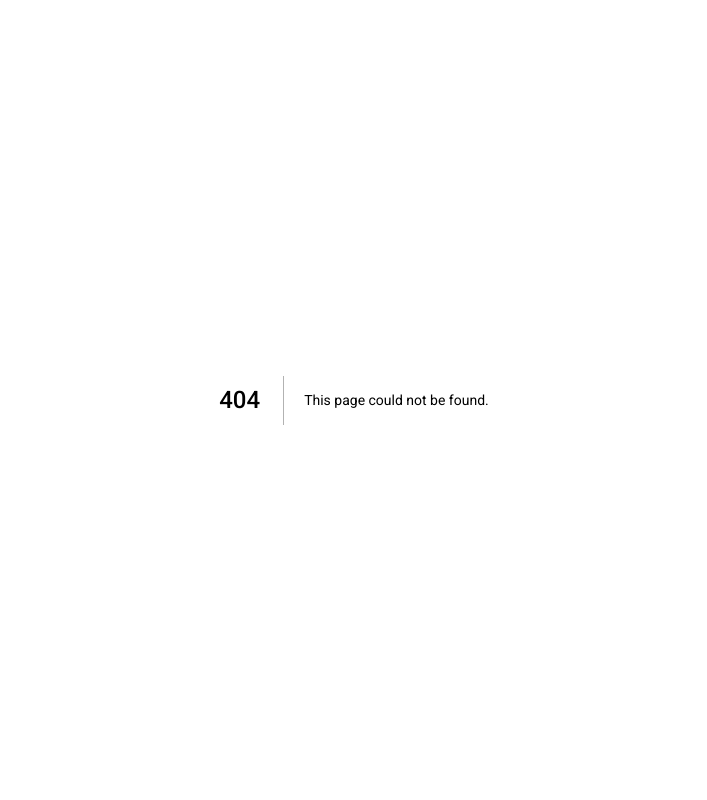
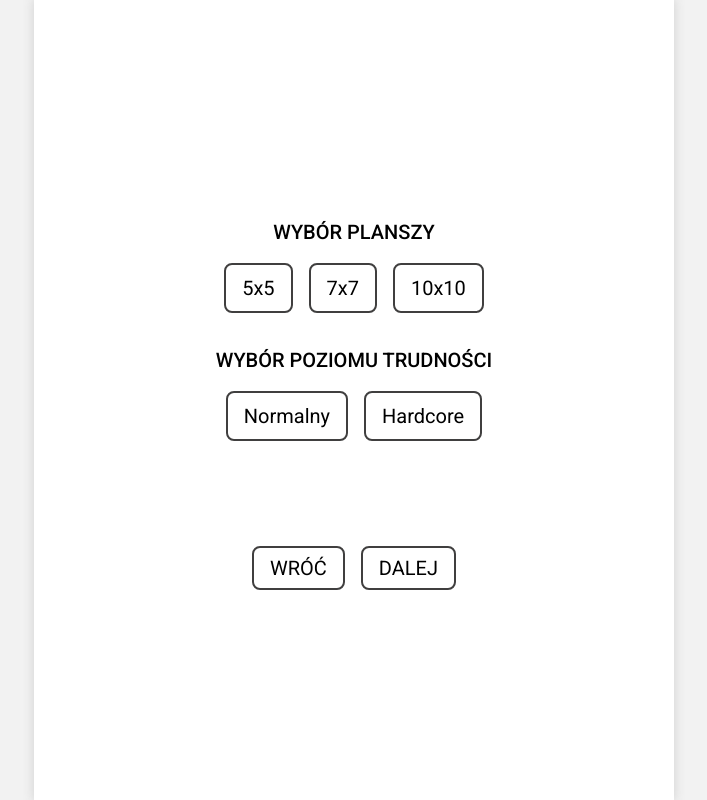
Before and after one commit to karolhas/rapidnumbers, a Next.js app: page /gamemode in a window 1280 px wide. Before the commit this address had no page. Shown: the whole page, without its empty margins (286-993 px from the left). Built offline with nearby package versions, Linux system fonts and the light colour scheme.

Commit message:
Feat: Add gamemode page

```diff
--- /dev/null
+++ b/app/gamemode/page.tsx
@@ -0,0 +1,91 @@
+// gameMode.tsx
+"use client";
+
+import { useState } from "react";
+import { useRouter } from "next/navigation";
+import Link from "next/link";
+
+export default function GameMode() {
+  const router = useRouter();
+  const [boardSize, setBoardSize] = useState<number | null>(null);
+  const [difficulty, setDifficulty] = useState<string | null>(null);
+  const [selectedBoardSize, setSelectedBoardSize] = useState<number | null>(
+    null
+  );
+  const [selectedDifficulty, setSelectedDifficulty] = useState<string | null>(
+    null
+  );
+
+  const handleBoardSizeChange = (size: number) => {
+    setBoardSize(size);
+    setSelectedBoardSize(size);
+  };
+
+  const handleDifficultyChange = (level: string) => {
+    setDifficulty(level);
+    setSelectedDifficulty(level);
+  };
+
+  const handleStartGame = () => {
+    if (boardSize && difficulty) {
+      router.push(`/game?boardSize=${boardSize}&difficulty=${difficulty}`);
+    }
+  };
+
+  return (
+    <div className="container">
+      <div className="menu">
+        <div className="text-center">
+          <h2 className="mb-4">Wybór planszy</h2>
+          <div>
+            <button
+              className={`btn ${selectedBoardSize === 5 ? "active" : ""}`}
+              onClick={() => handleBoardSizeChange(5)}
+            >
+              5x5
+            </button>
+            <button
+              className={`btn ${selectedBoardSize === 7 ? "active" : ""}`}
+              onClick={() => handleBoardSizeChange(7)}
+            >
+              7x7
+            </button>
+            <button
+              className={`btn ${selectedBoardSize === 10 ? "active" : ""}`}
+              onClick={() => handleBoardSizeChange(10)}
+            >
+              10x10
+            </button>
+          </div>
+        </div>
+
+        <div className="text-center">
+          <h2 className="mb-4">Wybór poziomu trudności</h2>
+          <button
+            className={`btn ${selectedDifficulty === "normal" ? "active" : ""}`}
+            onClick={() => handleDifficultyChange("normal")}
+          >
+            Normalny
+          </button>
+          <button
+            className={`btn ${
+              selectedDifficulty === "hardcore" ? "active" : ""
+            }`}
+            onClick={() => handleDifficultyChange("hardcore")}
+          >
+            Hardcore
+          </button>
+        </div>
+
+        <div className="text-center mt-20">
+          <Link className="btn" href="/">
+            WRÓĆ
+          </Link>
+          <Link className="btn" href="/">
+            <button disabled={!boardSize || !difficulty}>DALEJ</button>
+          </Link>
+        </div>
+      </div>
+    </div>
+  );
+}
--- a/app/globals.css
+++ b/app/globals.css
@@ -30,8 +30,9 @@ body {
 }
 
 .btn {
+  text-align: center;
+  margin: 0 8px;
   padding: 8px 16px;
-  margin: 0 5px;
   border: 2px solid rgba(17, 16, 16, 0.8);
   border-radius: 8px;
   background: transparent;
@@ -43,10 +44,25 @@ body {
   background: #c9fc6a;
 }
 
+.btn.active {
+  background-color: #c9fc6a;
+}
+
 .menu {
   display: flex;
   flex-direction: column;
   gap: 2rem;
+}
+
+h1 {
+  font-size: 28px;
+  font-weight: 500;
+}
+
+h2 {
+  font-size: 20px;
+  font-weight: 500;
+  text-transform: uppercase;
 }
 
 .game_timer {
--- a/app/page.tsx
+++ b/app/page.tsx
@@ -1,6 +1,7 @@
 "use client";
 
 import { useState, useEffect } from "react";
+import Link from "next/link";
 import { generateRandomNumbers } from "./utils";
 import GameResult from "@/components/gameResult";
 import GameBoard from "@/components/gameBoard";
@@ -79,11 +80,10 @@ export default function Page() {
       <div className="container">
         {!gameStarted ? (
           <div className="menu">
-            <button className="btn" onClick={startGame}>
-              START
-            </button>
+            <Link className="btn" href="/gamemode">
+              WYBÓR GRY
+            </Link>
             <button className="btn">RANKING</button>
-            <button className="btn">OSIĄGNIĘCIA</button>
             <button className="btn">USTAWIENIA</button>
           </div>
         ) : gameFinished ? (
@@ -94,7 +94,7 @@ export default function Page() {
           />
         ) : (
           <div>
-            <p className="game_timer">Timer: {formatTime(timer)}</p>
+            <p className="game_timer">Czas: {formatTime(timer)}</p>
             <GameBoard
               numbers={numbers}
               clickedNumbers={clickedNumbers}
```
